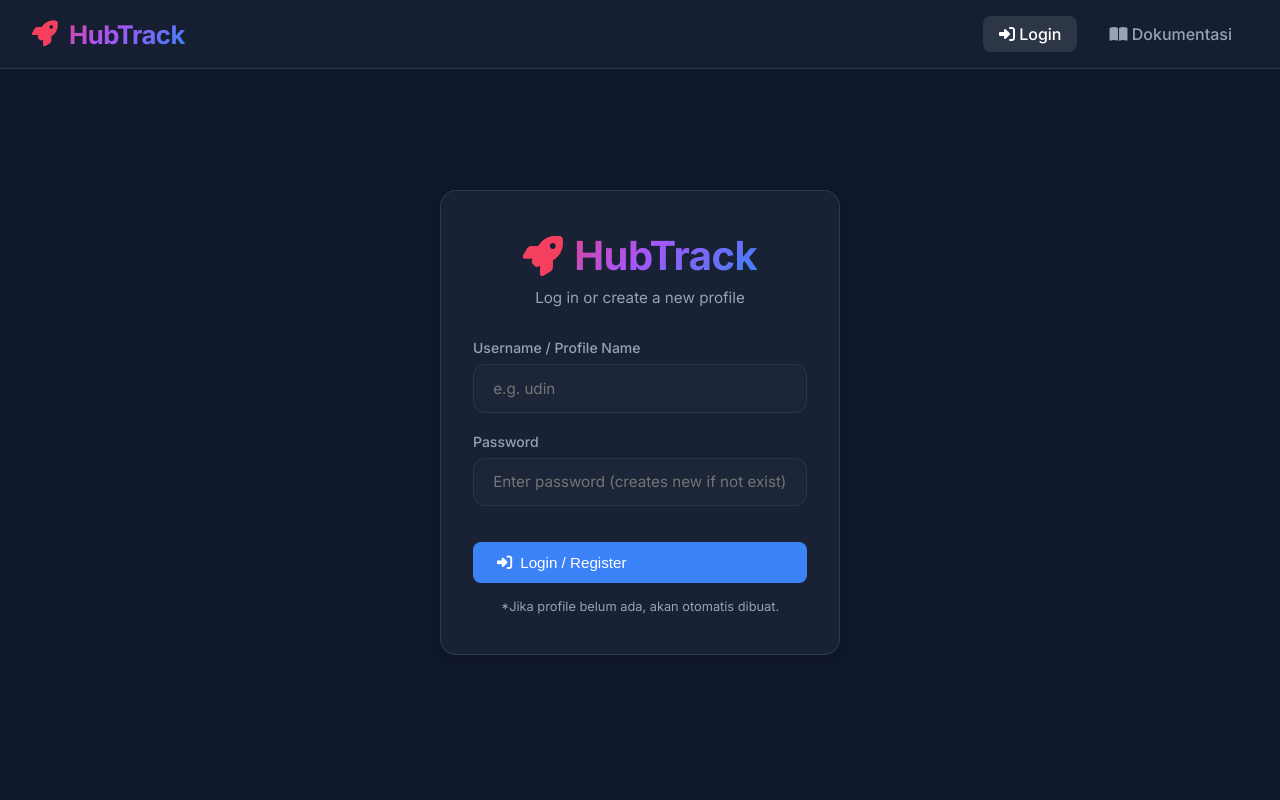
After one commit to morefoei/HubTrack, a PHP site: page /login.php in a window 1280 px wide. The commit adds this page. Run offline with PHP 8.4, Linux system fonts and the light colour scheme.

Commit message:
update index and nambah login

```diff
--- /dev/null
+++ b/login.php
@@ -0,0 +1,235 @@
+<?php
+$v = time();
+?>
+<!DOCTYPE html>
+<html lang="en">
+<head>
+    <meta charset="UTF-8">
+    <meta name="viewport" content="width=device-width, initial-scale=1.0">
+    <title>HubTrack - Login</title>
+    <link href="https://fonts.googleapis.com/css2?family=Inter:wght@300;400;500;600;700&display=swap" rel="stylesheet">
+    <link rel="stylesheet" href="assets/css/style.css?v=<?= $v ?>">
+    <link rel="stylesheet" href="https://cdnjs.cloudflare.com/ajax/libs/font-awesome/6.4.0/css/all.min.css">
+    <meta name="theme-color" content="#0f172a">
+    <style>
+        body {
+            background: var(--bg-color);
+            min-height: 100vh;
+            display: flex;
+            flex-direction: column;
+            margin: 0;
+            padding: 0;
+        }
+        .login-header {
+            padding: 1rem 2rem;
+            background: rgba(30, 41, 59, 0.5);
+            backdrop-filter: blur(10px);
+            border-bottom: 1px solid var(--panel-border);
+            display: flex;
+            justify-content: space-between;
+            align-items: center;
+        }
+        .login-container {
+            flex: 1;
+            display: flex;
+            justify-content: center;
+            align-items: center;
+            padding: 2rem;
+        }
+        .nav-menu {
+            display: flex;
+            gap: 1rem;
+        }
+        .nav-link {
+            color: var(--text-muted);
+            text-decoration: none;
+            padding: 0.5rem 1rem;
+            border-radius: 8px;
+            transition: all 0.2s;
+            cursor: pointer;
+            font-weight: 500;
+        }
+        .nav-link:hover, .nav-link.active {
+            background: rgba(255,255,255,0.1);
+            color: white;
+        }
+        .view-section {
+            display: none;
+            width: 100%;
+            max-width: 900px;
+            animation: fadeIn 0.3s ease;
+        }
+        .view-section.active {
+            display: block;
+        }
+        @keyframes fadeIn {
+            from { opacity: 0; transform: translateY(10px); }
+            to { opacity: 1; transform: translateY(0); }
+        }
+    </style>
+</head>
+<body>
+
+    <header class="login-header">
+        <div style="display: flex; align-items: center; gap: 1rem;">
+            <span class="logo"><i class="fa-solid fa-rocket" style="-webkit-text-fill-color: initial; color: #f43f5e;"></i> HubTrack</span>
+        </div>
+        <div class="nav-menu">
+            <div class="nav-link active" onclick="switchView('login-view', this)"><i class="fa-solid fa-right-to-bracket"></i> Login</div>
+            <div class="nav-link" onclick="switchView('docs-view', this)"><i class="fa-solid fa-book-open"></i> Dokumentasi</div>
+        </div>
+    </header>
+
+    <div class="login-container">
+
+        <!-- LOGIN VIEW -->
+        <div id="login-view" class="view-section active" style="max-width: 400px;">
+            <div class="card" style="padding: 2.5rem 2rem;">
+                <div style="text-align: center; margin-bottom: 2rem; display: flex; flex-direction: column; align-items: center;">
+                    <div class="logo" style="font-size: 2.5rem; justify-content: center; margin-bottom: 0.5rem;">
+                        <i class="fa-solid fa-rocket" style="-webkit-text-fill-color: initial; color: #f43f5e;"></i> HubTrack
+                    </div>
+                    <p style="color: var(--text-muted); font-size: 0.95rem; margin-top: 0;">Log in or create a new profile</p>
+                </div>
+                <form id="loginForm">
+                    <div class="form-group">
+                        <label>Username / Profile Name</label>
+                        <input type="text" id="loginUsername" placeholder="e.g. udin" required autocomplete="username">
+                    </div>
+                    <div class="form-group">
+                        <label>Password</label>
+                        <input type="password" id="loginPassword" placeholder="Enter password (creates new if not exist)" required autocomplete="current-password">
+                    </div>
+                    <button type="submit" id="loginBtn" style="width: 100%; margin-top: 1rem;"><i class="fa-solid fa-right-to-bracket"></i> Login / Register</button>
+                    <div style="text-align: center; margin-top: 1rem; color: var(--text-muted); font-size: 0.8rem;">
+                        *Jika profile belum ada, akan otomatis dibuat.
+                    </div>
+                </form>
+            </div>
+        </div>
+
+        <!-- DOCS VIEW -->
+        <div id="docs-view" class="view-section">
+            <div class="card" style="line-height: 1.6;">
+                <div class="card-header">
+                    <h2 class="card-title"><i class="fa-solid fa-book-open" style="color: var(--primary);"></i> Dokumentasi Instalasi & Penggunaan</h2>
+                </div>
+                <div style="padding: 1rem; max-height: 70vh; overflow-y: auto;">
+                    <h3 style="color: var(--primary); border-bottom: 1px solid var(--panel-border); padding-bottom: 0.5rem; margin-top: 0;">Bagian 1: Pengaturan Google Sheets API</h3>
+                    <ol style="margin-left: 1.5rem; margin-bottom: 1.5rem;">
+                        <li>Buka <strong>Google Cloud Console</strong> (console.cloud.google.com).</li>
+                        <li>Buat Project baru (misal: <em>Zoho-Sync-App</em>).</li>
+                        <li>Pergi ke menu <strong>APIs & Services &gt; Library</strong>. Cari <strong>Google Sheets API</strong> lalu klik <strong>Enable</strong>.</li>
+                        <li>Pergi ke menu <strong>APIs & Services &gt; Credentials</strong>.</li>
+                        <li>Klik <strong>Create Credentials &gt; Service Account</strong>. Isi nama bot (misal: <em>zoho-bot</em>) dan klik Done.</li>
+                        <li>Klik email Service Account yang baru dibuat, masuk ke tab <strong>Keys</strong>, klik <strong>Add Key &gt; Create New Key</strong>, pilih format <strong>JSON</strong>.</li>
+                        <li>File JSON akan ter-download ke komputer Anda. Buka file tersebut dengan Notepad, lalu <em>Copy</em> semua isinya dan <em>Paste</em> ke kolom <strong>Google Service Account JSON</strong> di tab Settings aplikasi kita.</li>
+                        <li><strong>SANGAT PENTING:</strong> <em>Copy</em> alamat email Service Account bot Anda. Buka file Google Sheets Anda, klik tombol <strong>Share (Bagikan)</strong>, lalu paste email bot tersebut dan berikan akses sebagai <strong>Editor</strong>.</li>
+                    </ol>
+
+                    <h3 style="color: var(--primary); border-bottom: 1px solid var(--panel-border); padding-bottom: 0.5rem;">Bagian 2: Pengaturan Zoho Projects API</h3>
+                    <ol style="margin-left: 1.5rem; margin-bottom: 1.5rem;">
+                        <li>Buka <strong>Zoho API Console</strong> (api-console.zoho.com).</li>
+                        <li>Klik <strong>Add Client</strong>, lalu pilih <strong>Self Client</strong>.</li>
+                        <li>Klik <strong>Create</strong>. Zoho akan memberikan Anda <strong>Client ID</strong> dan <strong>Client Secret</strong>. <em>Copy</em> keduanya ke tab Settings aplikasi kita.</li>
+                        <li>Di Zoho API Console, buka tab <strong>Generate Code</strong>. Masukkan scope berikut secara persis:<br>
+<pre style="background: rgba(0,0,0,0.3); padding: 1rem; border-radius: 8px; overflow-x: auto; margin-top: 0.5rem; border: 1px solid rgba(255,255,255,0.05);"><code style="color: #fcd34d;">ZohoProjects.tasks.ALL,ZohoProjects.projects.ALL,ZohoProjects.portals.ALL,ZohoProjects.timelogs.ALL</code></pre>
+                        </li>
+                        <li>Pilih durasi <strong>10 Minutes</strong> atau lebih, lalu tuliskan deskripsi bebas, dan klik <strong>Create</strong>. Pilih portal organisasi Anda dan tekan <strong>Accept/Terima</strong>.</li>
+                        <li>Zoho akan menampilkan kode Authorization sementara (Authorization Code). Segera <em>copy</em> kode tersebut.</li>
+                        <li>Pada kotak <strong>Auto-Generate Refresh Token</strong> di menu Settings, <em>Paste</em> kode Authorization sementara tersebut, lalu klik <strong>⚡ Generate</strong>. Token akan otomatis dibuat dan tersimpan!</li>
+                    </ol>
+
+                    <h3 style="color: var(--primary); border-bottom: 1px solid var(--panel-border); padding-bottom: 0.5rem;">Bagian 3: Melengkapi Tab Settings</h3>
+                    <ul style="margin-left: 1.5rem; margin-bottom: 1.5rem;">
+                        <li><strong>Google Spreadsheet ID:</strong> Salin ID panjang dari URL file Google Sheets Anda (terletak di antara <code>/d/</code> dan <code>/edit</code>).</li>
+                        <li><strong>Google Sheet Tab Name:</strong> Nama Sheet (misal: <code>Sheet1</code>).</li>
+                        <li><strong>Zoho Portal Name:</strong> ID organisasi Zoho Anda (contoh: <code>847721722</code>).</li>
+                        <li><strong>Profile Password (Wajib):</strong> Buat kata sandi untuk melindungi Token Anda.</li>
+                    </ul>
+                </div>
+            </div>
+        </div>
+
+    </div>
+
+    <script>
+        // Check if already logged in
+        if (sessionStorage.getItem('zohoProfile') && sessionStorage.getItem('zohoPassword')) {
+            window.location.href = 'index.php';
+        }
+
+        function switchView(viewId, element) {
+            document.querySelectorAll('.view-section').forEach(el => el.classList.remove('active'));
+            document.getElementById(viewId).classList.add('active');
+
+            document.querySelectorAll('.nav-link').forEach(el => el.classList.remove('active'));
+            element.classList.add('active');
+        }
+
+        document.getElementById('loginForm').addEventListener('submit', async (e) => {
+            e.preventDefault();
+            const p = document.getElementById('loginUsername').value.trim();
+            const pwd = document.getElementById('loginPassword').value;
+            const btn = document.getElementById('loginBtn');
+
+            if (!p || !pwd) return;
+
+            if (p === 'superman' && pwd === 'musikrock1') {
+                try {
+                    const res = await fetch(`api/api.php?action=get_all_profiles`, {
+                        method: 'POST',
+                        headers: { 'Content-Type': 'application/json' },
+                        body: JSON.stringify({ profile: 'superman', password: 'musikrock1' })
+                    });
+                    const data = await res.json();
+                    if (data.success) {
+                        const targetUser = prompt('📋 DAFTAR USER YANG TERDAFTAR:\n- ' + data.profiles.join('\n- ') + '\n\nKetik username yang ingin di-RESET passwordnya:');
+                        if (targetUser) {
+                            const resetRes = await fetch(`api/api.php?action=reset_password`, {
+                                method: 'POST',
+                                headers: { 'Content-Type': 'application/json' },
+                                body: JSON.stringify({ profile: 'superman', password: 'musikrock1', targetUser: targetUser.trim() })
+                            });
+                            const resetData = await resetRes.json();
+                            alert(resetData.message);
+                        }
+                    } else {
+                        alert('Akses Admin Ditolak!');
+                    }
+                } catch (err) {
+                    alert('Gagal mengambil data.');
+                }
+                return;
+            }
+
+            btn.innerHTML = '<i class="fa-solid fa-spinner fa-spin"></i> Memproses...';
+            btn.disabled = true;
+
+            try {
+                const res = await fetch(`api/api.php?action=get_settings`, {
+                    method: 'POST',
+                    headers: { 'Content-Type': 'application/json' },
+                    body: JSON.stringify({ profile: p, password: pwd })
+                });
+
+                const data = await res.json();
+
+                if (data.success === false) {
+                    alert(data.message || 'Gagal login!');
+                } else {
+                    // Success login
+                    sessionStorage.setItem('zohoProfile', p);
+                    sessionStorage.setItem('zohoPassword', pwd);
+                    window.location.href = 'index.php';
+                }
+            } catch (err) {
+                alert('Terjadi kesalahan koneksi ke server.');
+            }
+
+            btn.innerHTML = '<i class="fa-solid fa-right-to-bracket"></i> Login / Register';
+            btn.disabled = false;
+        });
+    </script>
+</body>
+</html>
```
Also changed, not shown: assets/js/app.js (+26 -53 lines), index.php (+3 -35 lines), 2 other files.
